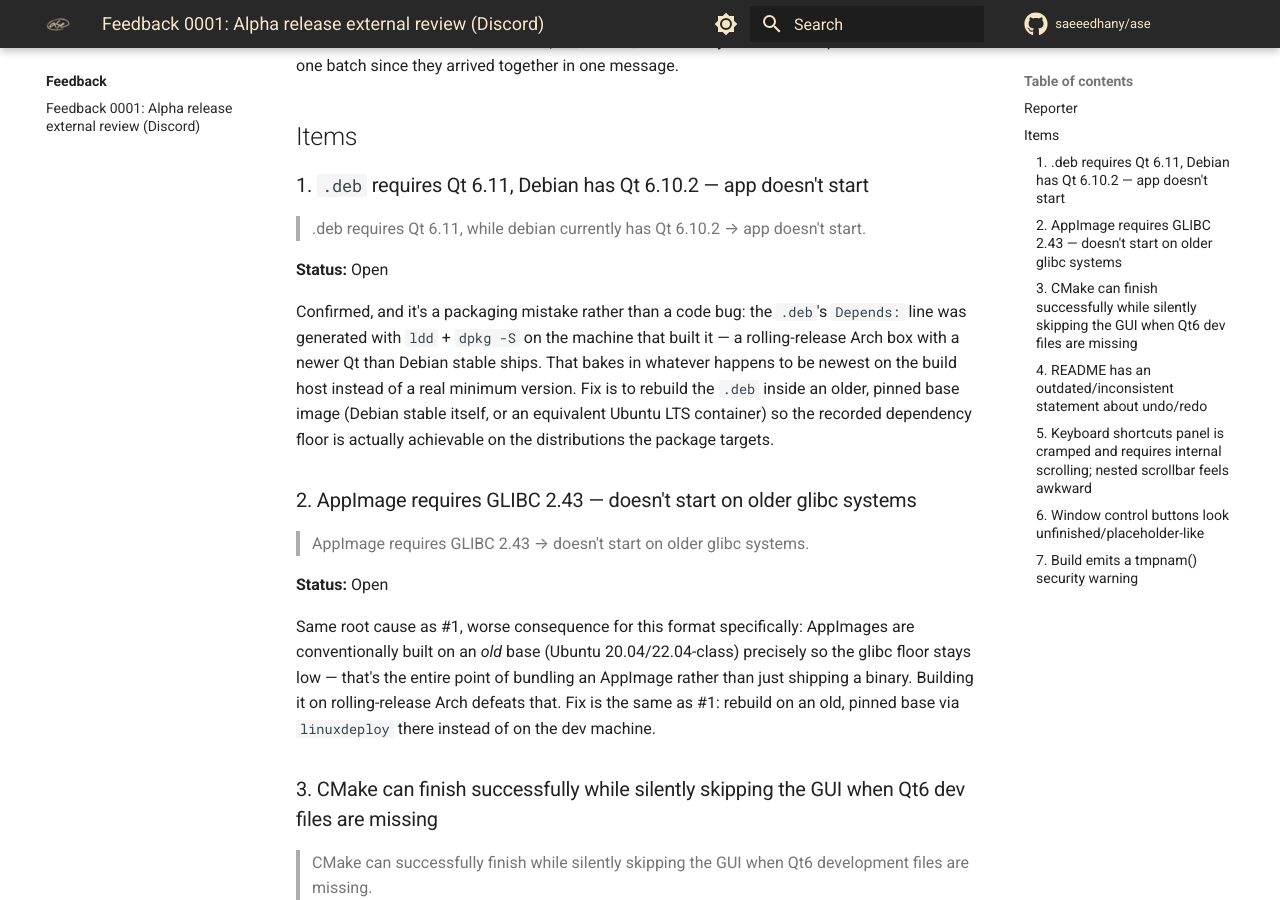
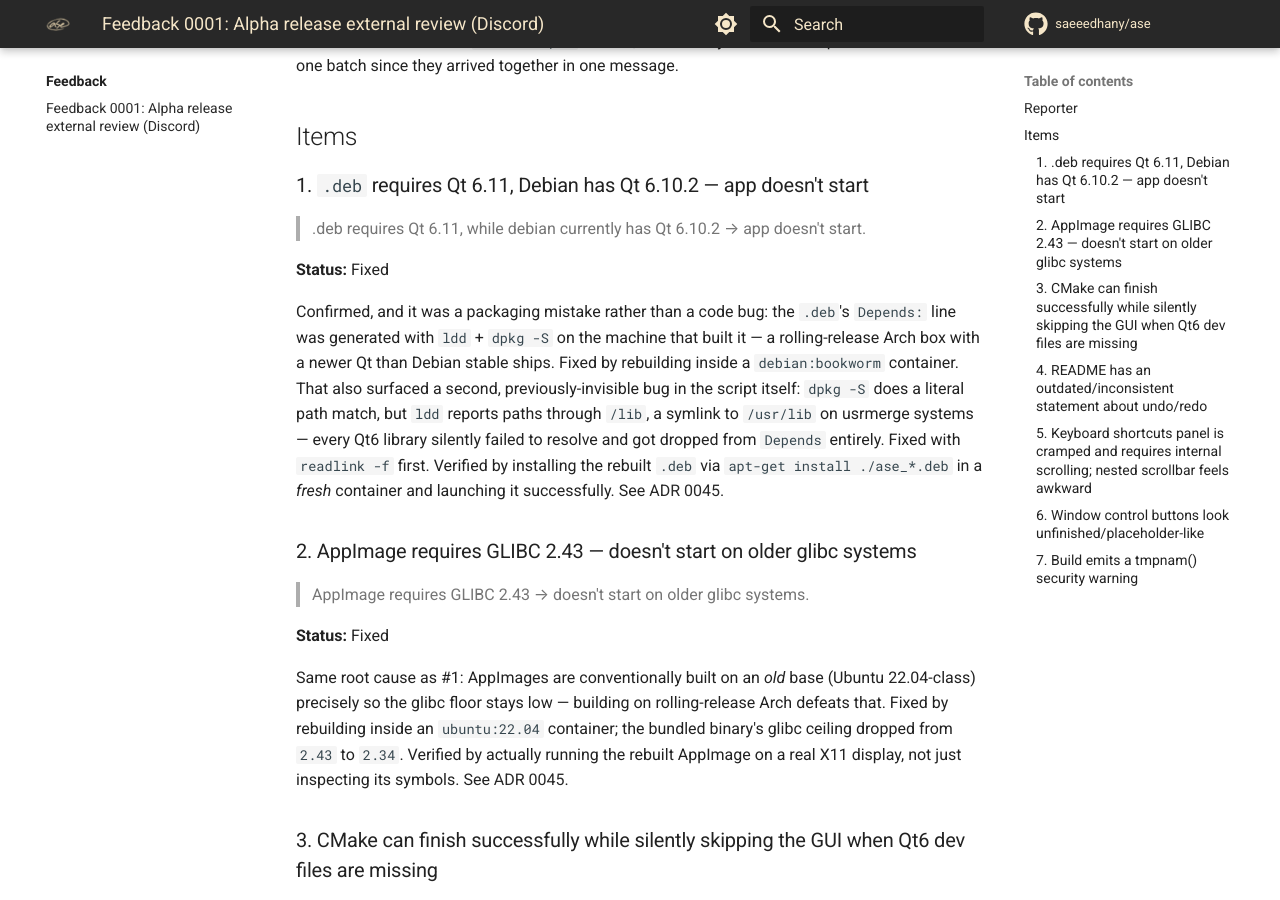
Before and after one commit to saeeedhany/ase, an MkDocs documentation site: the page built from docs/feedback/0001-alpha-release-external-review.md, in a window 1280 px wide and 900 px high, scrolled down 435 px. Built offline with MkDocs 1.6.1 and Material for MkDocs 9.7.7, drawn with Linux system fonts in a browser that asks for light colours; comment, search, counter and statistics services are not loaded.

Commit message:
Bump to v0.2.0-alpha; build .deb/AppImage in pinned containers
The batch since v0.1.0-alpha is real new functionality (welcome
overlay, diagnostic redesign, panel isolation), not just fixes --
worth a real version bump, not a patch.

Also closes the two open packaging bugs from docs/feedback/0001,
deferred there until "a batch of useful additions" -- this is that
batch. The .deb and AppImage are now built inside pinned old
container bases (debian:bookworm, ubuntu:22.04) instead of natively
on this rolling-release dev machine, which was baking in an
unrealistic Qt/glibc floor.

Two more real bugs found and fixed along the way, both only visible
once actually building in a container:
- build-deb.sh's dependency detection did dpkg -S on ldd's raw output
  paths, which go through /lib -- a symlink to /usr/lib on usrmerge
  systems. dpkg -S does a literal match, so every Qt6 library
  silently failed to resolve and got dropped from Depends entirely.
  Fixed with readlink -f first.
- build-appimage.sh's --appimage-extract-and-run flag only applies to
  linuxdeploy itself, not the linuxdeploy-plugin-qt child process it
  shells out to, which still tried to FUSE-mount in a FUSE-less
  container and failed opaquely. Fixed with the equivalent
  APPIMAGE_EXTRACT_AND_RUN=1 env var, which does reach the child.

Both verified for real: the rebuilt .deb installs cleanly via
apt-get install in a fresh container and launches; the rebuilt
AppImage's glibc ceiling dropped from 2.43 to 2.34 (objdump -T) and
was confirmed running on this machine's real X11 display.

See docs/adr/0045.

```diff
--- a/CMakeLists.txt
+++ b/CMakeLists.txt
@@ -1,7 +1,7 @@
 cmake_minimum_required(VERSION 3.20)
 
 project(absolute_simple_editor
-    VERSION 0.1.0
+    VERSION 0.2.0
     LANGUAGES C CXX
 )
 
--- a/docs/feedback/0001-alpha-release-external-review.md
+++ b/docs/feedback/0001-alpha-release-external-review.md
@@ -17,30 +17,35 @@ message.
 
 > .deb requires Qt 6.11, while debian currently has Qt 6.10.2 → app doesn't start.
 
-**Status:** Open
+**Status:** Fixed
 
-Confirmed, and it's a packaging mistake rather than a code bug: the
+Confirmed, and it was a packaging mistake rather than a code bug: the
 `.deb`'s `Depends:` line was generated with `ldd` + `dpkg -S` on the
 machine that built it — a rolling-release Arch box with a newer Qt
-than Debian stable ships. That bakes in whatever happens to be newest
-on the build host instead of a real minimum version. Fix is to rebuild
-the `.deb` inside an older, pinned base image (Debian stable itself,
-or an equivalent Ubuntu LTS container) so the recorded dependency
-floor is actually achievable on the distributions the package targets.
+than Debian stable ships. Fixed by rebuilding inside a `debian:bookworm`
+container. That also surfaced a second, previously-invisible bug in
+the script itself: `dpkg -S` does a literal path match, but `ldd`
+reports paths through `/lib`, a symlink to `/usr/lib` on usrmerge
+systems — every Qt6 library silently failed to resolve and got
+dropped from `Depends` entirely. Fixed with `readlink -f` first.
+Verified by installing the rebuilt `.deb` via `apt-get install
+./ase_*.deb` in a *fresh* container and launching it successfully. See
+[ADR 0045](../adr/0045-v0.2.0-alpha-and-containerized-packaging.md).
 
 ### 2. AppImage requires GLIBC 2.43 — doesn't start on older glibc systems
 
 > AppImage requires GLIBC 2.43 → doesn't start on older glibc systems.
 
-**Status:** Open
+**Status:** Fixed
 
-Same root cause as #1, worse consequence for this format specifically:
-AppImages are conventionally built on an *old* base (Ubuntu
-20.04/22.04-class) precisely so the glibc floor stays low — that's the
-entire point of bundling an AppImage rather than just shipping a
-binary. Building it on rolling-release Arch defeats that. Fix is the
-same as #1: rebuild on an old, pinned base via `linuxdeploy` there
-instead of on the dev machine.
+Same root cause as #1: AppImages are conventionally built on an *old*
+base (Ubuntu 22.04-class) precisely so the glibc floor stays low —
+building on rolling-release Arch defeats that. Fixed by rebuilding
+inside an `ubuntu:22.04` container; the bundled binary's glibc ceiling
+dropped from `2.43` to `2.34`. Verified by actually running the
+rebuilt AppImage on a real X11 display, not just inspecting its
+symbols. See
+[ADR 0045](../adr/0045-v0.2.0-alpha-and-containerized-packaging.md).
 
 ### 3. CMake can finish successfully while silently skipping the GUI when Qt6 dev files are missing
 
--- a/mkdocs.yml
+++ b/mkdocs.yml
@@ -64,6 +64,7 @@ nav:
     - adr/0042-empty-buffer-welcome-overlay.md
     - adr/0043-faster-global-easing-and-welcome-overlay-layout.md
     - adr/0044-panel-isolation-drag-bar-unsaved-quit-confirm.md
+    - adr/0045-v0.2.0-alpha-and-containerized-packaging.md
 
 theme:
   name: material
```
Also changed, not shown: docs/ROADMAP.md (+14 -0 lines), docs/adr/0045-v0.2.0-alpha-and-containerized-packaging.md (added, +114 -0 lines), docs/adr/index.md (+1 -0 lines), packaging/README.md (+37 -0 lines), 2 other files.
